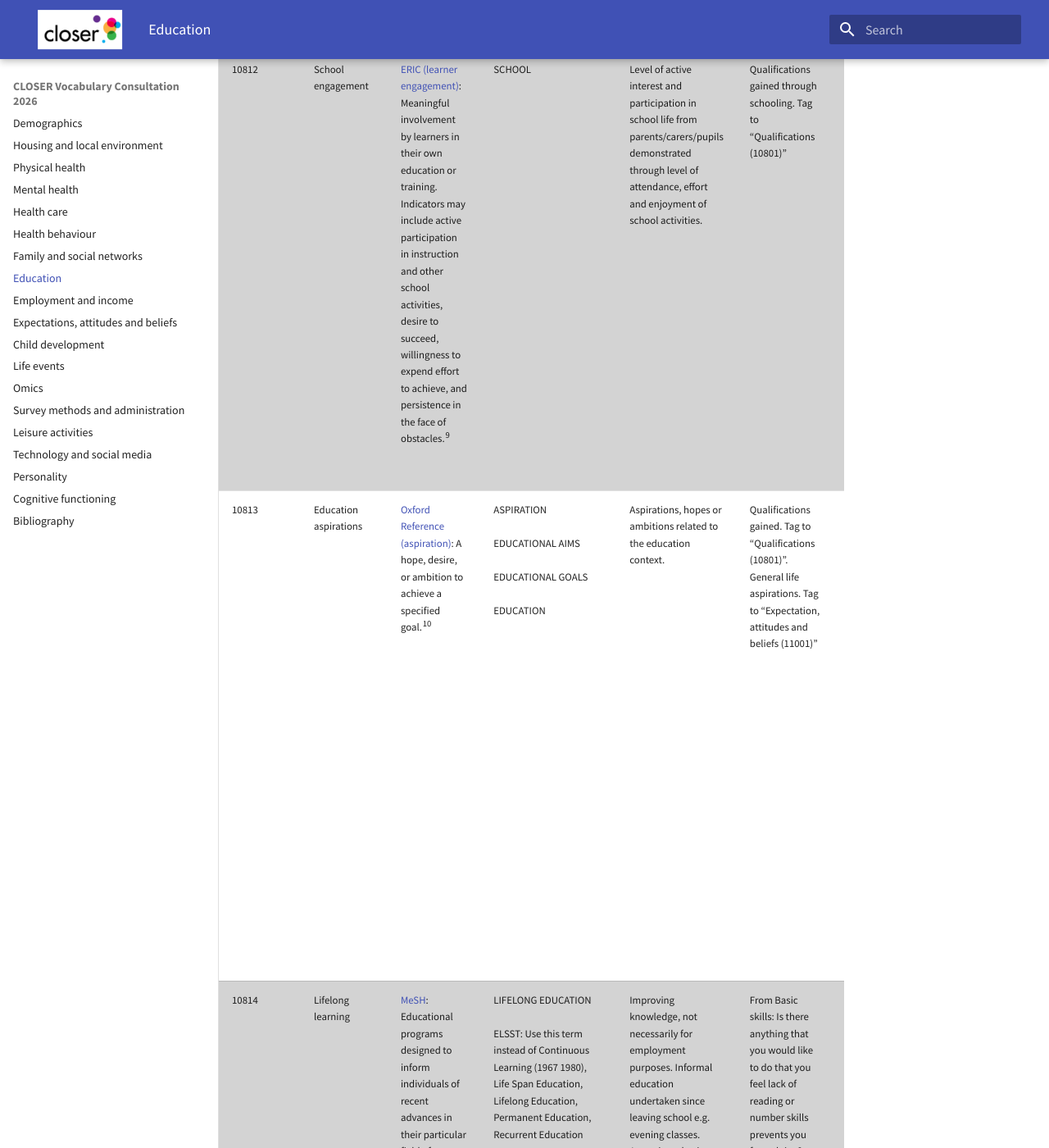
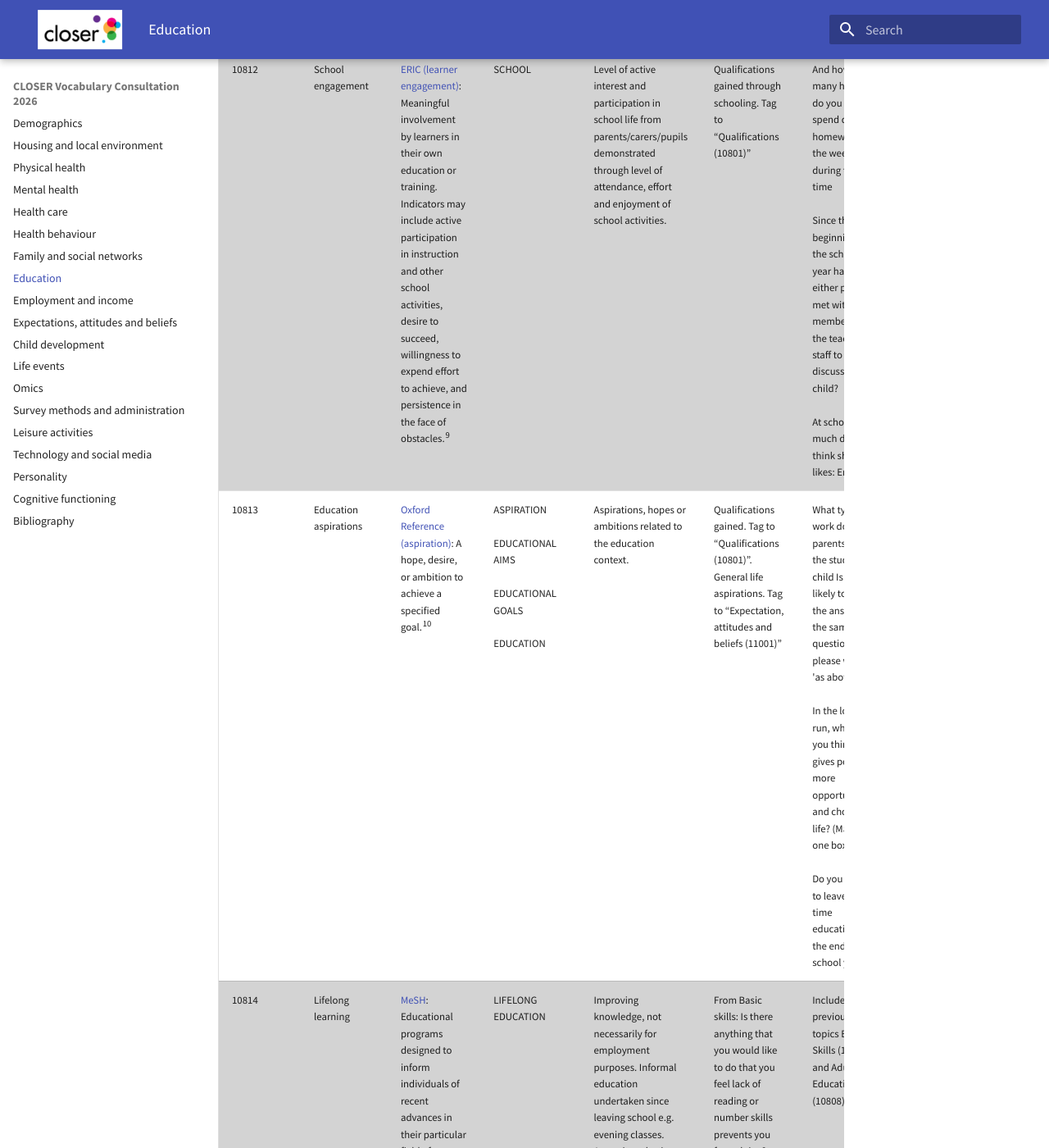
Before and after one commit to CLOSER-Cohorts/closer-vocabulary-2026, an MkDocs documentation site: the page built from docs/education.md, in a window 1280 px wide and 1400 px high, scrolled down 4989 px. Shown: the whole window at 82% size. Built offline with MkDocs 1.6.1 and Material for MkDocs 9.7.7, drawn with Linux system fonts in a browser that asks for light colours; some of the changed text lies outside the part shown.

Commit message:
Update education.md

```diff
--- a/docs/education.md
+++ b/docs/education.md
@@ -9,9 +9,9 @@
 | 10804 | Training| [ERIC](https://vocabularyserver.com/eric/index.php?tema=3942): Instructional process aimed at the acquisition of defined skills relating to particular functions or activities.<sup>5</sup>|  TRAINING| Includes apprenticeships<br><br>Employment-related training and apprenticeships e.g. "During the last 12 months, on how many days did you attend that training course?" |  Qualifications relating specifically to higher education. Tag to “Further and Higher education (10803)”<br><br>Informal education taken after leaving school. Tag to “Lifelong learning (10814)” | Did you gain any qualifications from that training scheme or course?<br><br>In the last 3 years, have you done any other course(s) not intended to lead to a qualification, as described below? Cross all that apply, and then write how many: have not done any courses like these<br><br>How much have you used the skills you gained from the course in the job(s) you have started since? Have you used these skills ... READ OUT ... | |
  |  10807 |  Learning differences|  [The Oxford Review Briefings](https://oxford-review.com/the-oxford-review-dei-diversity-equity-and-inclusion-dictionary/learning-differences-definition-and-explanation/): Learning Differences refer to the natural variation in the ways people learn, understand, retain, and apply information. This includes differences in reading, writing, attention, memory, reasoning, and problem-solving. The term is often used to replace more deficit-based labels like “learning disabilities”, focusing instead on neurodiversity and individual strengths.<sup>6</sup> | LEARNING PROBLEMS | Extra tuition for students who don’t have a learning difference, but require extra support to bring them up to the required standard in certain subjects | If your child was ever considered for a statement please indicate how helpful you found the following people: An LEA 'Parent Partnership Officer'<br><br>Was the child investigated by a health specialist or educational psychologist for any  of these problems?<br><br>Has anyone ever told you that your teenager, your husband, yourself or any relatives were dyslexic? Which, if any, are dyslexic? | Renamed from Learning difficulties | |
 |  10808  |  Pre-primary education | [ELSST](https://thesauri.cessda.eu/elsst-6/en/page/884a2cea-8c90-4570-9677-9259fc5b0faa): Isced level 0. The initial stage of organized instruction, taking place in a school-based or centre-based environment. Designed primarily to introduce very young children to a school-type environment. Entry age is for children aged at least 3 years with the upper age limit dependent on the typical age for entry into primary education.<sup>7</sup> | PRE-PRIMARY EDUCATION<br><br>NURSERY<br><br>KINDERGARTEN | Attending educational settings before the state learning age of 5.| Questions which ask across different educational levels. Tag to “Education (108)”| Did the child attend an Infant Welfare Clinic or Toddlers' Clinic? Toddlers' Clinic (1-5 years)<br><br>What was the main reason he/she stopped attending the previous placement?<br><br>Apart from anything already mentioned, has the child had any other pre-school experience of an organised nature? (e.g. private day nursery, playgroup).| Renamed from Pre-school|
-|  10810 | Child cognitive processes | [ERIC (cognitive processes)](https://vocabularyserver.com/eric/index.php?_search_expresion=Learner+Engagement&taskSearch=1): Processes based on perception, introspection, or memory through which an individual obtains knowledge or conceptual understanding, e.g., perceiving, judging, abstracting, reasoning, imagining, remembering, and anticipating.<sup>8</sup> |COGNITIVE PROCESSES<br> (ERIC):Use this term instead of Cognitive Load Encoding (Psychology) (2004)<br> Information Processes(Psychological) <br> Information Storage (Psychology)<br> Recoding (Psychology)<br>Thinking Processes>br>Thought Processes (1966 1980) | Child’s ability to perform everyday cognitive tasks that demonstrate individual abilities relating to reasoning and memory function. | Formal assessments to ascertain knowledge of a subject e.g. school qualifications (tag to “Qualifications (10801)”).<br><br>Adult cognitive ability. Tag to "Cognitive functioning (119)". | Which type of young person is most like you?<br><br>What things in particular are made difficult for you? WRITE IN | Renamed from Cognitive skills |
+|  10810 | Child cognitive processes | [ERIC (cognitive processes)](https://vocabularyserver.com/eric/index.php?_search_expresion=Learner+Engagement&taskSearch=1): Processes based on perception, introspection, or memory through which an individual obtains knowledge or conceptual understanding, e.g., perceiving, judging, abstracting, reasoning, imagining, remembering, and anticipating.<sup>8</sup> |COGNITIVE PROCESSES| Child’s ability to perform everyday cognitive tasks that demonstrate individual abilities relating to reasoning and memory function. | Formal assessments to ascertain knowledge of a subject e.g. school qualifications (tag to “Qualifications (10801)”).<br><br>Adult cognitive ability. Tag to "Cognitive functioning (119)". | Which type of young person is most like you?<br><br>What things in particular are made difficult for you? WRITE IN | Renamed from Cognitive skills |
 | 10812 |  School engagement | [ERIC (learner engagement)](https://vocabularyserver.com/eric/index.php?_search_expresion=Learner+Engagement&taskSearch=1): Meaningful involvement by learners in their own education or training. Indicators may include active participation in instruction and other school activities, desire to succeed, willingness to expend effort to achieve, and persistence in the face of obstacles.<sup>9</sup>| SCHOOL| Level of active interest and participation in school life from parents/carers/pupils demonstrated through level of attendance, effort and enjoyment of school activities.| Qualifications gained through schooling. Tag to “Qualifications (10801)” | And how many hours do you usually spend doing homework on the weekend during term-time<br><br>Since the beginning of the school year has either parent met with any member of the teaching staff to discuss the child?<br><br>At school how much do you think she likes: English? | |
 | 10813 |  Education aspirations | [Oxford Reference (aspiration)](https://www.oxfordreference.com/display/10.1093/oi/authority.20110908103502699): A hope, desire, or ambition to achieve a specified goal.<sup>10</sup> | ASPIRATION<br><br>EDUCATIONAL AIMS<br><br>EDUCATIONAL GOALS<br><br>EDUCATION | Aspirations, hopes or ambitions related to the education context. |  Qualifications gained. Tag to “Qualifications (10801)”. General life aspirations. Tag to “Expectation, attitudes and beliefs (11001)” | What type of work do the parents think the study child Is in fact likely to do? (If the answer is the same as to question 20 please write 'as above').<br><br>In the long-run, which do you think gives people more opportunities and choice in life? (Mark one box only)<br><br>Do you expect to leave full-time education at the end of this school year? | |
- | 10814 |  Lifelong learning | [MeSH](https://www.ncbi.nlm.nih.gov/mesh/68004496?utm_source=chatgpt.com): Educational programs designed to inform individuals of recent advances in their particular field of interest. They do not lead to any formal advanced standing.<sup>11</sup> | LIFELONG EDUCATION <br><br> ELSST: Use this term instead of Continuous Learning (1967 1980), Life Span Education, Lifelong Education, Permanent Education, Recurrent Education | Improving knowledge, not necessarily for employment purposes. Informal education undertaken since leaving school e.g. evening classes.<br>Assessing a basic understanding of life skills such as reading, writing, physical coordination, reasoning and comprehension. Also includes daily physical tasks/chores. Employer-related training (tag to “Training (10804)”).<br><br>Degree and/or college study. Tag to “Further and Higher education (10803)” | From Basic skills: Is there anything that you would like to do that you feel lack of reading or number skills prevents you from doing?<br><br>From adult education: Since October 1969 have you taken any of the following - Part-time day classes Evening classes Correspondence Courses Home Study A full-time course<br><br>From lifelong learning: and since leaving school have you had problems with writing or spelling? | Includes previous topics Basic Skills (10805) and Adult Education (10808) |
+ | 10814 |  Lifelong learning | [MeSH](https://www.ncbi.nlm.nih.gov/mesh/68004496?utm_source=chatgpt.com): Educational programs designed to inform individuals of recent advances in their particular field of interest. They do not lead to any formal advanced standing.<sup>11</sup> | LIFELONG EDUCATION <br> | Improving knowledge, not necessarily for employment purposes. Informal education undertaken since leaving school e.g. evening classes.<br>Assessing a basic understanding of life skills such as reading, writing, physical coordination, reasoning and comprehension. Also includes daily physical tasks/chores. Employer-related training (tag to “Training (10804)”).<br><br>Degree and/or college study. Tag to “Further and Higher education (10803)” | From Basic skills: Is there anything that you would like to do that you feel lack of reading or number skills prevents you from doing?<br><br>From adult education: Since October 1969 have you taken any of the following - Part-time day classes Evening classes Correspondence Courses Home Study A full-time course<br><br>From lifelong learning: and since leaving school have you had problems with writing or spelling? | Includes previous topics Basic Skills (10805) and Adult Education (10808) |
 | 10815 |  Primary education |  [ELSST](https://thesauri.cessda.eu/elsst-6/en/page/6f6941b4-e2bd-4ce5-b82c-75ff2e2f04f9): The core at this level consists of education provided for children, the customary or legal age of entrance being not more than 7 years. This level covers in principle six years of full-time schooling.<sup>12</sup>| PRIMARY EDUCATION | Referring only to education settings attended after nursery/ pre-school. Questions about the child's academic performance at school in different scenarios, specifically from teachers/ parents perspective | Information about the child's own thoughts on academic performance and feelings about primary school up the the age of 11<br><br>Questions which ask across different educational levels. Tag to “Education (108)”| When he/she started school, how soon did he/she settle down?<br><br>Since the age of five, how many schools has the child attended? (Count the present school as one; please write the actual number in the box; for "Don't know" or "Inapplicable" enter 00.)<br><br>Child's primary school. If known, please give name and address of school attended by child at eleven.| Renamed from Primary schooling |
 | 10816 |  Secondary education | [Oxford Learner’s Dictionaries](https://www.oxfordlearnersdictionaries.com/definition/english/secondary-education?q=secondary+education): Education for children between the ages of 11 and 18.<sup>13</sup> | SECONDARY EDUCATION | Teaching manpower and pupil demographics in secondary schools | Educational aspirations after secondary school. Tag to “Education aspirations (10813)”<br><br>Tag questions referring to secondary education qualifications to “Qualifications (10801)”<br><br>Questions which ask across different educational levels, tag to “Education (108)” | Are pre-vocational courses available in your school?<br><br>Is any teacher paid a special salary in respect of this work ?| Renamed from Secondary schooling |
```
